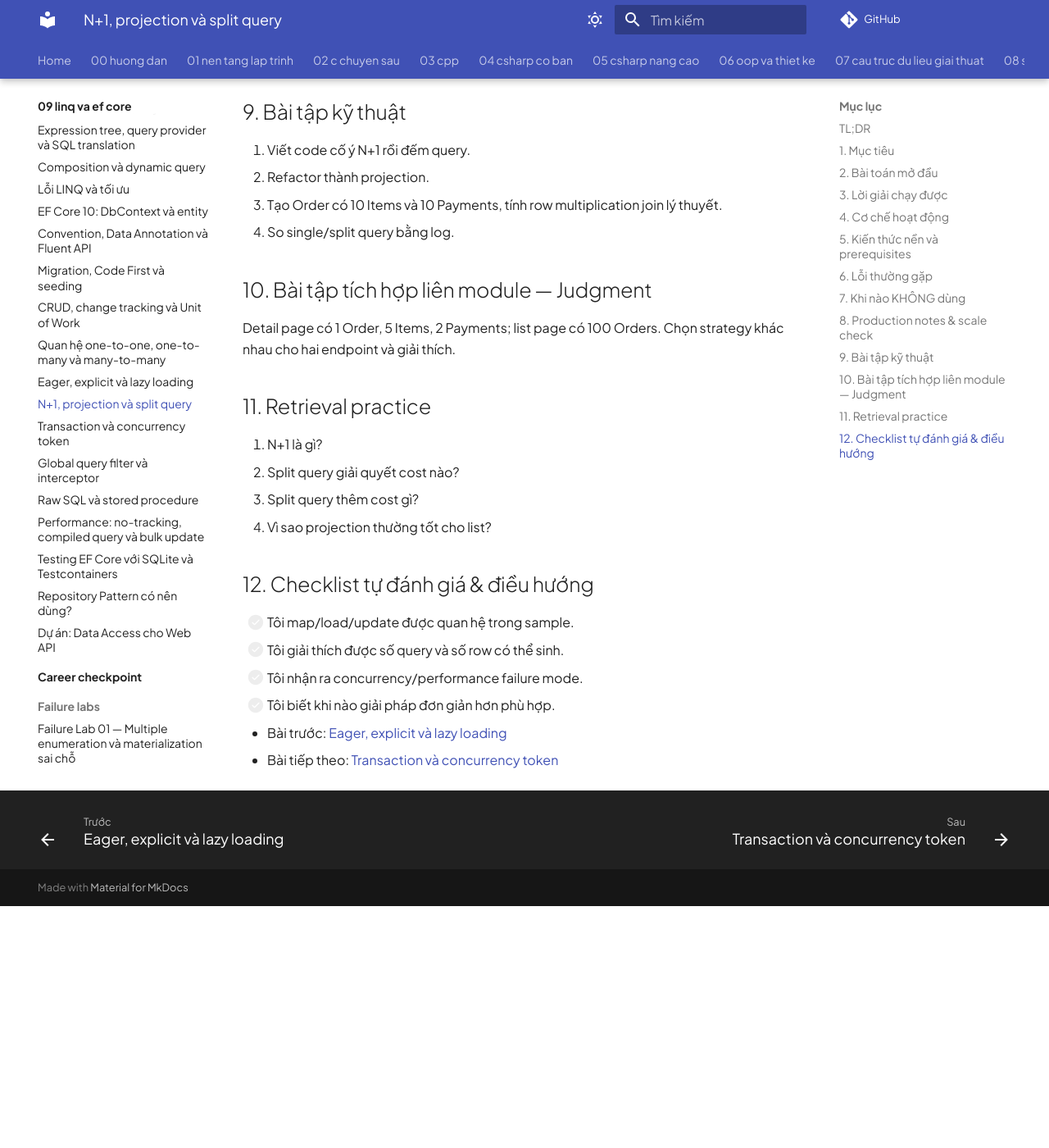
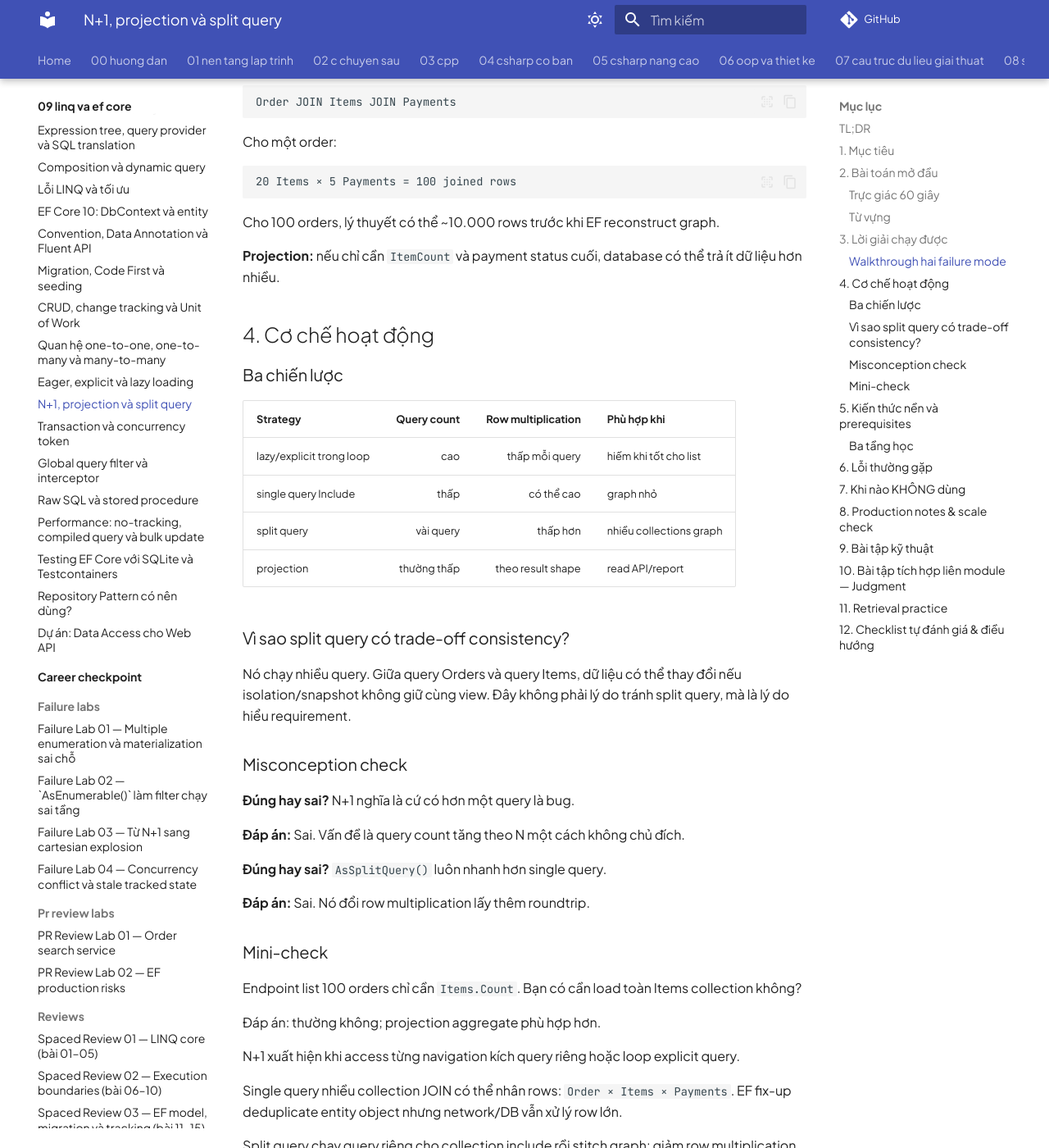
Before and after one commit to Xuanthanh-dzz/full-stack, an MkDocs documentation site: the page built from fullstack-roadmap/09-linq-va-ef-core/17-n-plus-one-projection-va-split-query.md, in a window 1280 px wide and 1400 px high, scrolled down 2675 px. Shown: the whole window at 82% size. Built offline with MkDocs 1.6.1 and Material for MkDocs 9.7.7, drawn with Linux system fonts in a browser that asks for light colours; comment, search, counter and statistics services are not loaded; before the commit the page ends 3780 px from its top, so only the background shows below that; some of the changed text lies outside the part shown.

Commit message:
docs(module-09): deepen beginner explanation in 17-n-plus-one-projection-va-split-query.md

```diff
--- a/fullstack-roadmap/09-linq-va-ef-core/17-n-plus-one-projection-va-split-query.md
+++ b/fullstack-roadmap/09-linq-va-ef-core/17-n-plus-one-projection-va-split-query.md
@@ -20,6 +20,33 @@
 - so query count và row count.
 
 ## 2. Bài toán mở đầu
+
+### Trực giác 60 giây
+
+N+1 không phải “query nhiều là xấu”. Nó là pattern: **1 query lấy danh sách parent, rồi mỗi parent lại kích thêm query riêng**.
+
+Ví dụ 100 orders:
+
+~~~text
+1 query lấy 100 orders
++ 100 query lấy items của từng order
+= 101 query
+~~~
+
+Sửa N+1 bằng `Include` có thể lại tạo lỗi ngược: một query join quá nhiều collection và nhân số row. Vì vậy phải nhìn cả **query count** lẫn **row count**.
+
+### Từ vựng
+
+| Thuật ngữ | Nghĩa đơn giản |
+|---|---|
+| N+1 | một query parent + N query relation |
+| cartesian explosion | join nhiều collection làm số row nhân lên |
+| split query | tách graph load thành nhiều query có kiểm soát |
+| projection | lấy đúng shape cần trả |
+| fix-up | EF nối entity related vào object graph |
+| roundtrip | một lượt request DB |
+
+Điều quan trọng: giảm từ 101 query xuống 1 chưa chắc tốt nếu query 1 trả hàng trăm nghìn row lặp.
 
 Endpoint list 100 orders. Lazy/explicit loading Customer và Items trong loop tạo 201 query. Refactor Include hai collection có thể lại tạo row multiplication rất lớn.
 
@@ -53,7 +80,67 @@ var orders = await db.Orders
     .ToListAsync(cancellationToken);
 ~~~
 
+### Walkthrough hai failure mode
+
+Giả sử 1 Order có 20 Items và 5 Payments.
+
+**N+1:**
+
+~~~text
+SELECT Orders (100 rows)
+for each order:
+  SELECT Items WHERE OrderId = ...
+  SELECT Payments WHERE OrderId = ...
+~~~
+
+≈ 201 query.
+
+**Một query Include hai collection:**
+
+~~~text
+Order JOIN Items JOIN Payments
+~~~
+
+Cho một order:
+
+~~~text
+20 Items × 5 Payments = 100 joined rows
+~~~
+
+Cho 100 orders, lý thuyết có thể ~10.000 rows trước khi EF reconstruct graph.
+
+**Projection:** nếu chỉ cần `ItemCount` và payment status cuối, database có thể trả ít dữ liệu hơn nhiều.
+
 ## 4. Cơ chế hoạt động
+
+### Ba chiến lược
+
+| Strategy | Query count | Row multiplication | Phù hợp khi |
+|---|---:|---:|---|
+| lazy/explicit trong loop | cao | thấp mỗi query | hiếm khi tốt cho list |
+| single query Include | thấp | có thể cao | graph nhỏ |
+| split query | vài query | thấp hơn | nhiều collections graph |
+| projection | thường thấp | theo result shape | read API/report |
+
+### Vì sao split query có trade-off consistency?
+
+Nó chạy nhiều query. Giữa query Orders và query Items, dữ liệu có thể thay đổi nếu isolation/snapshot không giữ cùng view. Đây không phải lý do tránh split query, mà là lý do hiểu requirement.
+
+### Misconception check
+
+**Đúng hay sai?** N+1 nghĩa là cứ có hơn một query là bug.
+
+**Đáp án:** Sai. Vấn đề là query count tăng theo N một cách không chủ đích.
+
+**Đúng hay sai?** `AsSplitQuery()` luôn nhanh hơn single query.
+
+**Đáp án:** Sai. Nó đổi row multiplication lấy thêm roundtrip.
+
+### Mini-check
+
+Endpoint list 100 orders chỉ cần `Items.Count`. Bạn có cần load toàn Items collection không?
+
+Đáp án: thường không; projection aggregate phù hợp hơn.
 
 N+1 xuất hiện khi access từng navigation kích query riêng hoặc loop explicit query.
 
@@ -62,6 +149,14 @@ Single query nhiều collection JOIN có thể nhân rows: `Order × Items × Pa
 Split query chạy query riêng cho collection include rồi stitch graph; giảm row multiplication nhưng tăng roundtrip và có consistency considerations nếu dữ liệu đổi giữa queries.
 
 ## 5. Kiến thức nền và prerequisites
+
+### Ba tầng học
+
+**Beginner core:** nhận diện N+1 và cartesian explosion.
+
+**Working developer:** projection vs Include vs split query dựa trên shape.
+
+**Deep dive:** query plan, identity resolution/fix-up và consistency giữa split queries.
 
 Module 08 join cardinality là nền tảng để dự đoán cartesian explosion.
 
```
